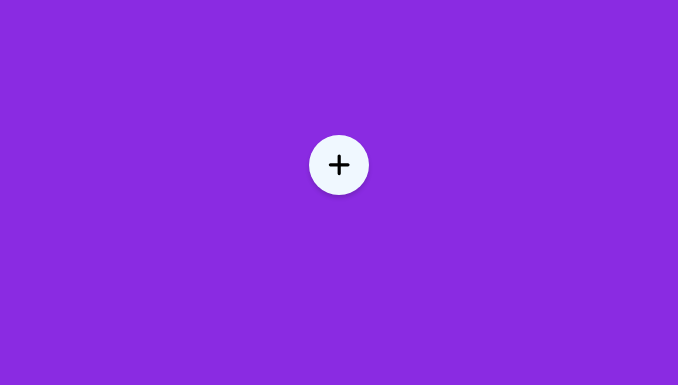
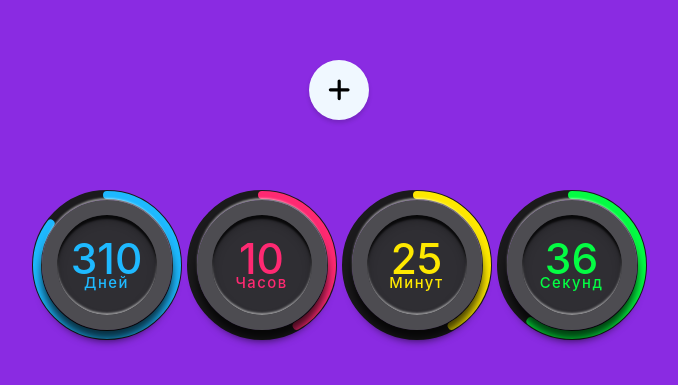
Before and after one commit to sayns-wq/components_library, a React (Create React App) app: page / in a window 1280 px wide. Shown: the part 235-620 px from the top of the page, without its empty margins (301-979 px from the left). Built offline with nearby package versions, Linux system fonts and the light colour scheme.

Commit message:
add CountDownTimer

```diff
--- a/src/App.css
+++ b/src/App.css
@@ -10,3 +10,9 @@ body {
   min-height: 100vh;
   background-color: blueviolet;
 }
+.App{
+  display: flex;
+  align-items: center;
+  justify-content: center;
+  flex-direction: column;
+}
--- a/src/App.tsx
+++ b/src/App.tsx
@@ -1,12 +1,36 @@
-import React from "react";
-import logo from "./logo.svg";
 import "./App.css";
 import CircularNavigation from "./components/CircularNavigarion/CircularNavigation";
+import CountDownTimer from "./components/CountDownTimer/CountDownTimer";
+
+const config = {
+  timerConfig: [
+    {
+      label: "Дней",
+      color: "#1eb9ff",
+    },
+    {
+      label: "Часов",
+      color: "#ff2972",
+    },
+    {
+      label: "Минут",
+      color: "#fee800",
+    },
+    {
+      label: "Секунд",
+      color: "#04fc43",
+    },
+  ],
+  timerOrder: ["days", "hours", "minutes", "seconds"],
+};
+
+const endDate = "01/01/2025 00:00:00";
 
 function App() {
   return (
     <div className="App">
       <CircularNavigation></CircularNavigation>
+      <CountDownTimer config={config} endDate={endDate}></CountDownTimer>
     </div>
   );
 }
--- a/src/components/CircularNavigarion/CircularNavigation.tsx
+++ b/src/components/CircularNavigarion/CircularNavigation.tsx
@@ -27,6 +27,7 @@ const icons = [
 function CircularNavigation() {
   const [isActiveToggle, setIsActiveToggle] = useState(false);
   return (
+
     <div className={`${calsses.menu} ${isActiveToggle ? calsses.active : ""}`}>
       <div
         className={calsses.toggle}
@@ -40,13 +41,16 @@ function CircularNavigation() {
             className={calsses.menu_item}
             style={{
               transform: isActiveToggle
-                ? `rotate(calc(360deg / 8 * ${index})`
+                ? `rotate(calc(360deg / ${icons.length} * ${index})`
                 : "",
               transitionDelay: `calc(0.1s * ${index})`,
             }}
+            key={item.iconName}
           >
             <a href="#">
-              <FontAwesomeIcon icon={item} color="#000000" />
+              <FontAwesomeIcon icon={item} color="#000000" style={{
+                 transform: `rotate(calc(-360deg / ${icons.length} * ${index})`
+              }}/>
             </a>
           </div>
         );
--- /dev/null
+++ b/src/components/CountDownTimer/CountDownTimer.module.css
@@ -0,0 +1,67 @@
+.wrapper {
+  display: flex;
+  align-items: center;
+  justify-content: center;
+  gap: 5px;
+}
+.circle {
+  position: relative;
+  width: 150px;
+  height: 150px;
+  display: flex;
+  justify-content: center;
+  align-items: center;
+  border-radius: 50px;
+}
+.circle::before {
+  content: "";
+  position: absolute;
+  inset: 0;
+  border: 10px solid #1b1a1c;
+  border-radius: 50%;
+}
+.circle::after {
+  content: "";
+  position: absolute;
+  width: 100px;
+  height: 100px;
+  background: #2f2e33;
+  border-radius: 50%;
+  border: 15px solid #4d4c51;
+  box-shadow: inset 0 5px 10px rgba(0, 0, 0, 0.25),
+    0 10px 10px rgba(0, 0, 0, 0.75), 0 -2px 2px rgba(255, 255, 255, 0.5),
+    inset 0 4px 2px rgba(0, 0, 0, 0.75),
+    inset 0 -2px 2px rgba(255, 255, 255, 0.5);
+}
+.circle svg {
+  position: relative;
+  width: 150px;
+  height: 150px;
+  transform: rotate(270deg);
+}
+.circle svg circle {
+  width: 100%;
+  height: 100%;
+  fill: transparent;
+  stroke-width: 8;
+  stroke-linecap: round;
+  transform: translate(5px, 5px);
+  stroke-dasharray: 440;
+  stroke-dashoffset: 440;
+}
+.timeValue {
+  position: absolute;
+  text-align: center;
+  font-weight: 500;
+  color: #ffffff;
+  z-index: 10;
+  font-size: 2.65em;
+  transform: translateY(-7px);
+}
+.circle span {
+  position: absolute;
+  transform: translateX(-50%) translateY(-10px);
+  font-size: 0.35em;
+  font-weight: 500;
+  letter-spacing: 0.1em;
+}
--- /dev/null
+++ b/src/components/CountDownTimer/CountDownTimer.tsx
@@ -0,0 +1,102 @@
+import { useEffect, useState } from "react";
+import classes from "./CountDownTimer.module.css";
+
+interface CountDownTimerProps {
+  config: {
+    timerConfig: { label: string; color: string }[];
+    timerOrder: string[];
+  };
+  endDate: string;
+}
+
+const timeMaxValue = {
+  days: 365,
+  hours: 24,
+  minutes: 60,
+  seconds: 60,
+};
+
+const tick = (time: any, setOver: any, setTime: any) => {
+  const { days, hours, minutes, seconds } = time;
+  if (days === 0 && hours === 0 && minutes === 0 && seconds === 0) {
+    setOver(true);
+  } else if (hours === 0 && minutes === 0 && seconds === 0) {
+    setTime({ days: days - 1, hours: 23, minutes: 59, seconds: 59 });
+  } else if (minutes === 0 && seconds === 0) {
+    setTime({ ...time, hours: hours - 1, minutes: 59, seconds: 59 });
+  } else if (seconds === 0) {
+    setTime({ ...time, minutes: minutes - 1, seconds: 59 });
+  } else {
+    setTime({ ...time, seconds: seconds - 1 });
+  }
+};
+
+function CountDownTimer({ config, endDate }: CountDownTimerProps) {
+  const [time, setTime] = useState({
+    days: 0,
+    hours: 0,
+    minutes: 0,
+    seconds: 0,
+  });
+
+  const [isOver, setIsOver] = useState(false);
+
+  const { timerConfig, timerOrder } = config;
+
+  const now = new Date(endDate).getTime();
+  const countDown = new Date().getTime();
+  const distance = now - countDown;
+  const days = Math.floor(distance / (1000 * 60 * 60 * 24));
+  const hours = Math.floor(
+    (distance % (1000 * 60 * 60 * 24)) / (1000 * 60 * 60)
+  );
+  const minutes = Math.floor((distance % (1000 * 60 * 60)) / (1000 * 60));
+  const seconds = Math.floor((distance % (1000 * 60)) / 1000);
+
+  useEffect(() => {
+    setTime({
+      days: days,
+      hours: hours,
+      minutes: minutes,
+      seconds: seconds,
+    });
+  }, [days, hours, minutes, seconds]);
+
+  useEffect(() => {
+    if (isOver) return;
+    const interval = setInterval(() => {
+      tick(time, setIsOver, setTime);
+    }, 1000);
+    return () => clearInterval(interval);
+  }, [time, isOver]);
+
+  return (
+    <div className={classes.wrapper}>
+      {timerConfig.map((item, index) => {
+        const circleName = timerOrder[index];
+        const timerValue = time[circleName as keyof typeof time];
+        const timerMaxValue = timeMaxValue[circleName as keyof typeof time];
+        return (
+          <div className={classes.circle} key={item.label}>
+            <svg>
+              <circle
+                cx={70}
+                cy={70}
+                r={70}
+                style={{
+                  stroke: item.color,
+                  strokeDashoffset: 440 - (440 * timerValue) / timerMaxValue,
+                }}
+              ></circle>
+            </svg>
+            <div className={classes.timeValue} style={{ color: item.color }}>
+              {timerValue} <br /> <span>{item.label}</span>
+            </div>
+          </div>
+        );
+      })}
+    </div>
+  );
+}
+
+export default CountDownTimer;
```
